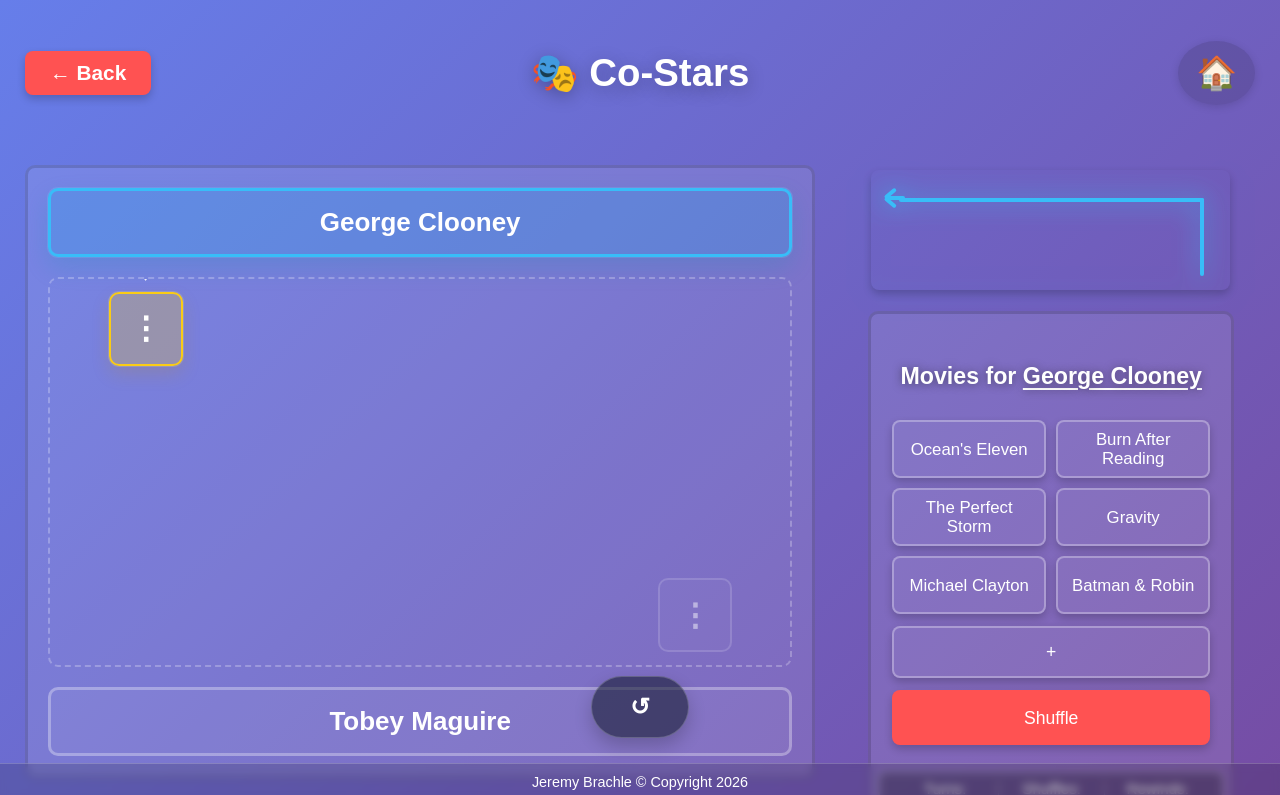
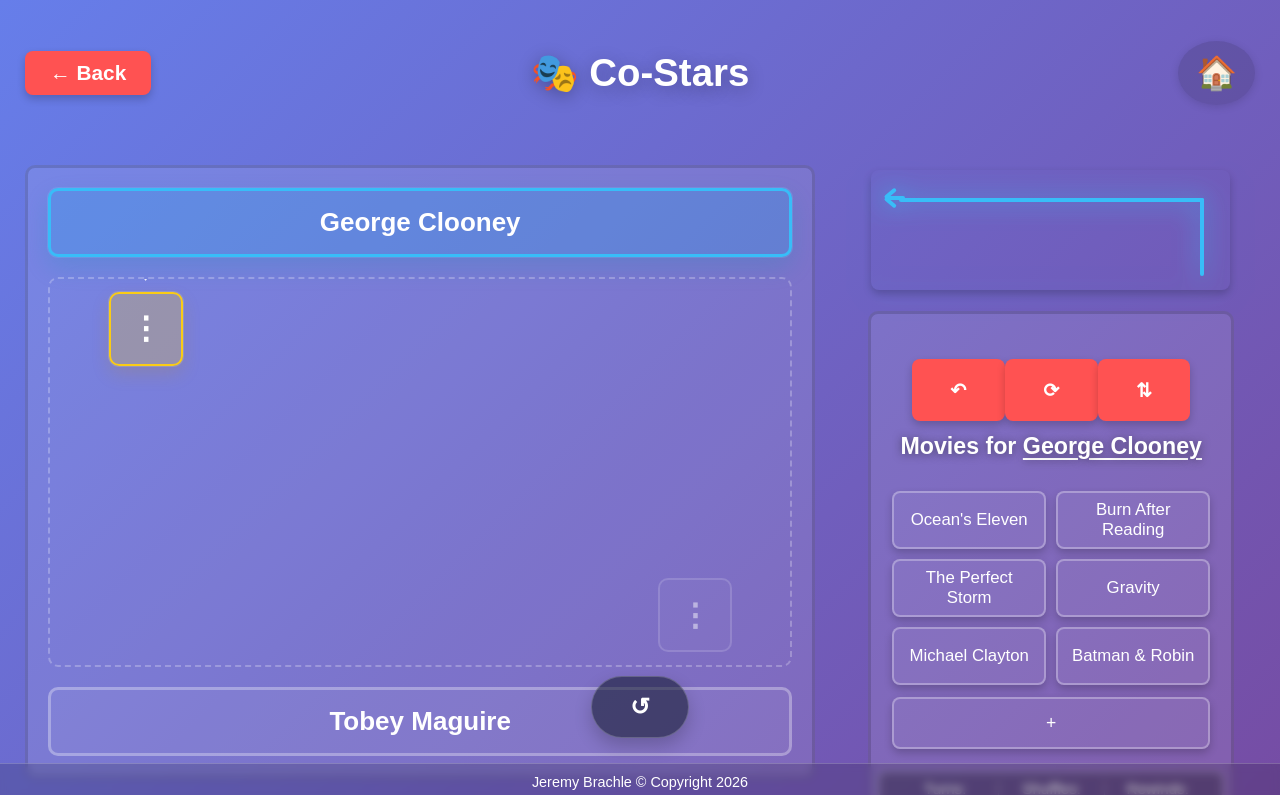
Before and after one commit to jeremybrachle/co-stars-frontend, a React (Vite) app: page /game in a window 1280 px wide. Shown: the top 795 px of the page. Built offline with nearby package versions, Linux system fonts and the light colour scheme.

Commit message:
Adding right panel menu

```diff
--- a/src/components/game/GameRightPanel.tsx
+++ b/src/components/game/GameRightPanel.tsx
@@ -11,8 +11,10 @@
   rewinds: number;
   shuffles: number;
   isDisabled: boolean;
+  onBack: () => void;
   onSuggestion: (choice: string) => void;
   onSelectSide: (side: "top" | "bottom") => void;
+  onReverse: () => void;
   onShuffle: () => void;
 };
 
@@ -26,8 +28,10 @@
   rewinds,
   shuffles,
   isDisabled,
+  onBack,
   onSuggestion,
   onSelectSide,
+  onReverse,
   onShuffle,
 }: Props) {
   const [isWriteInOpen, setIsWriteInOpen] = useState(false);
@@ -72,6 +76,18 @@
       </button>
 
       <div className={`game-right-panel__content${isDisabled ? " game-right-panel__content--disabled" : ""}`}>
+        <div className="game-right-panel__toolbar">
+          <button type="button" className="game-right-panel__toolbar-button" onClick={onBack} aria-label="Back">
+            <span className="game-right-panel__toolbar-icon" aria-hidden="true">↶</span>
+          </button>
+          <button type="button" className="game-right-panel__toolbar-button" onClick={onShuffle} aria-label="Shuffle">
+            <span className="game-right-panel__toolbar-icon" aria-hidden="true">⟳</span>
+          </button>
+          <button type="button" className="game-right-panel__toolbar-button" onClick={onReverse} aria-label="Reverse">
+            <span className="game-right-panel__toolbar-icon" aria-hidden="true">⇅</span>
+          </button>
+        </div>
+
         <div className="game-right-panel__label">
           <span className="game-right-panel__label-prefix">Movies for </span>
           <span className="game-right-panel__label-selection">{currentSelection}</span>
@@ -129,10 +145,6 @@
             +
           </button>
         )}
-
-        <button className="game-right-panel__wide-button game-right-panel__shuffle-button" disabled={isDisabled} onClick={onShuffle}>
-          Shuffle
-        </button>
       </div>
 
       <div className="game-right-panel__score-panel">
--- a/src/pages/GamePage.tsx
+++ b/src/pages/GamePage.tsx
@@ -11,8 +11,11 @@
   const location = useLocation();
   const navigate = useNavigate();
 
-  const actorA = location.state?.actorA || "George Clooney";
-  const actorB = location.state?.actorB || "Tobey Maguire";
+  const initialActorA = location.state?.actorA || "George Clooney";
+  const initialActorB = location.state?.actorB || "Tobey Maguire";
+
+  const [actorA, setActorA] = useState(initialActorA);
+  const [actorB, setActorB] = useState(initialActorB);
 
   const [selectedSide, setSelectedSide] = useState<"top" | "bottom">("top");
 
@@ -72,6 +75,33 @@
     setBottomPath((currentPath) => currentPath.slice(0, -1));
     setLockedSide(null);
     setRewinds((currentRewinds) => currentRewinds + 1);
+  };
+
+  const handleBackCurrentPathItem = () => {
+    if (selectedSide === "top") {
+      handleRemoveTopPathItem();
+      return;
+    }
+
+    handleRemoveBottomPathItem();
+  };
+
+  const handleReverseSides = () => {
+    setActorA(actorB);
+    setActorB(actorA);
+    setTopPath(bottomPath);
+    setBottomPath(topPath);
+    setLockedSide((currentLockedSide) => {
+      if (currentLockedSide === "top") {
+        return "bottom";
+      }
+
+      if (currentLockedSide === "bottom") {
+        return "top";
+      }
+
+      return null;
+    });
   };
 
   const handleResetBoard = () => {
@@ -136,8 +166,10 @@
             rewinds={rewinds}
             shuffles={shuffles}
             isDisabled={isPathLimitReached}
+            onBack={handleBackCurrentPathItem}
             onSuggestion={handleSuggestion}
             onSelectSide={setSelectedSide}
+            onReverse={handleReverseSides}
             onShuffle={() => setShuffles((count) => count + 1)}
           />
         </div>
```
